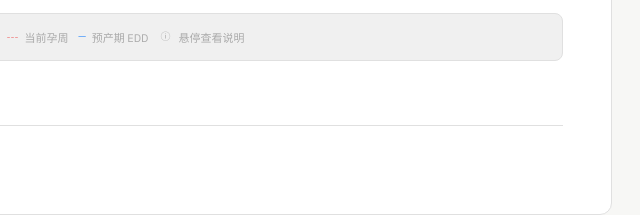
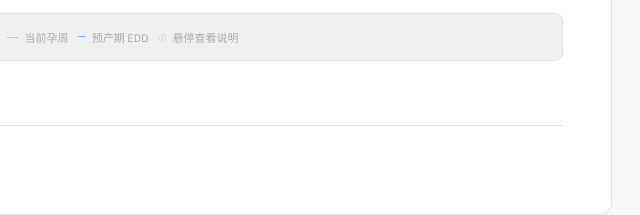
Before and after one commit to Matt-V50/Matt-Hub, a website: page pages/pregnancy.html in a window 1280 px wide. Shown: the part 1649-1864 px from the top of the page, 578-1218 px from the left. Drawn offline with Linux system fonts and the light colour scheme.

Commit message:
update ⓘ font size

```diff
--- a/pages/pregnancy.html
+++ b/pages/pregnancy.html
@@ -273,7 +273,7 @@
     <div class="pn-lie"><span style="color:#a78bfa;font-size:10px;">★</span> 该阶段重点</div>
     <div class="pn-lie"><span style="color:#ef4444;font-size:12px;font-family:monospace;">┄</span> 当前孕周</div>
     <div class="pn-lie"><span style="color:#60a5fa;font-size:12px;font-family:monospace;">─</span> 预产期 EDD</div>
-    <div class="pn-lie"><span style="border-radius:50%;width:14px;height:14px;font-size:10px;line-height:14px;text-align:center;display:inline-block;flex-shrink:0;">ⓘ</span> 悬停查看说明</div>
+    <div class="pn-lie"><span style="font-size:8px;">ⓘ</span> 悬停查看说明</div>
   </div>
 </div>
 
```
